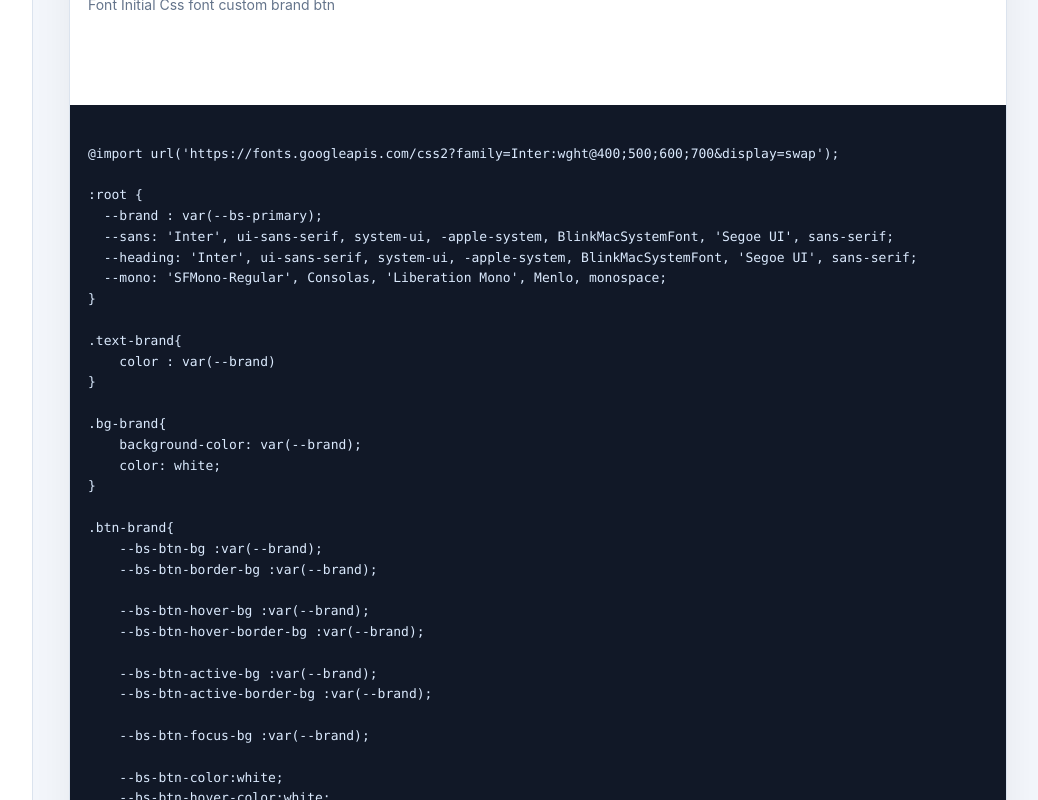
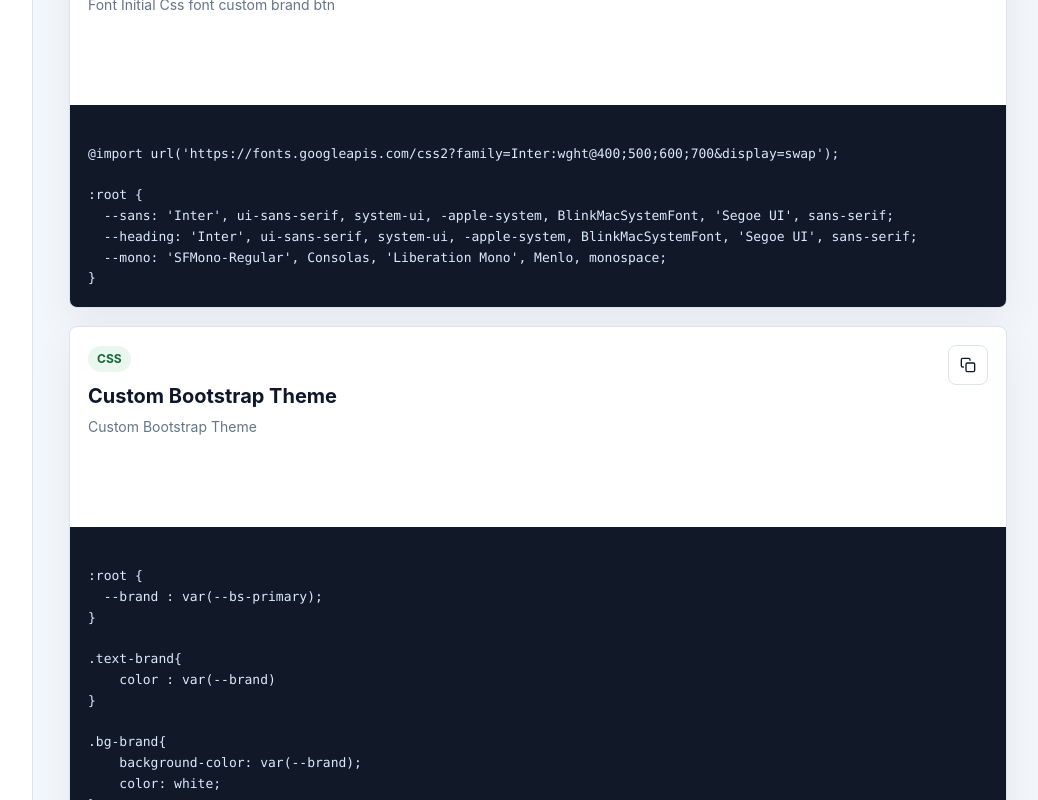
Before and after one commit to Devp-sriram/snipper, a React (Vite) app: page / in a window 1280 px wide. Shown: the part 660-1460 px from the top of the page, without its empty margins (237-1275 px from the left). Built offline with nearby package versions, Linux system fonts and the light colour scheme.

Commit message:
extra snips added

```diff
--- a/src/snippets/snip.js
+++ b/src/snippets/snip.js
@@ -1,4 +1,4 @@
-const categories = ['All snippets', 'Commands', 'Components', 'Pages', 'Layout', 'Utilities']
+const categories = ['All snippets', 'Commands', 'Components', 'Pages', 'Features', 'Layout', 'Utilities']
 
 export const snippets = [
     {
@@ -19,11 +19,22 @@ export const snippets = [
 @import url('https://fonts.googleapis.com/css2?family=Inter:wght@400;500;600;700&display=swap');
 
 :root {
-  --brand : var(--bs-primary);
   --sans: 'Inter', ui-sans-serif, system-ui, -apple-system, BlinkMacSystemFont, 'Segoe UI', sans-serif;
   --heading: 'Inter', ui-sans-serif, system-ui, -apple-system, BlinkMacSystemFont, 'Segoe UI', sans-serif;
   --mono: 'SFMono-Regular', Consolas, 'Liberation Mono', Menlo, monospace;
 }
+`,
+    },
+    {
+        id: 'custom-brand-theme-bootstrap',
+        title: 'Custom Bootstrap Theme',
+        language: 'CSS',
+        category: 'Layout',
+        description: 'Custom Bootstrap Theme',
+        code: `
+:root {
+  --brand : var(--bs-primary);
+}
 
 .text-brand{
     color : var(--brand)
@@ -49,16 +60,6 @@ export const snippets = [
     --bs-btn-color:white;
     --bs-btn-hover-color:white;
     --bs-btn-active-color:white;
-}
-
-.page{
-    background-color: #f6f5fd;
-    height: 100vh;
-}
-
-input , select{
-    color: black;
-    background-color: #f6f5fd;
 }
 `,
     },
@@ -148,6 +149,18 @@ export const AppProvider = ({ children }) => {
     </ContentContext.Provider>
   );
 };
+`,
+    },
+    {
+        id: 'length-reducer',
+        title: 'Length Reducer',
+        language: 'JavaScript',
+        category: 'Utilities',
+        description: 'Length Reducer',
+        code: `
+export function reduceLength(text, len) {
+    return !len ? text : text.length <= len ? text : text.slice(0, len) + "..."
+}
 `,
     },
     {
@@ -412,6 +425,59 @@ export default function Login() {
         width: 100%;
     }
 }`,
+    },
+    {
+        id: 'responsive-cards-dashBoard',
+        title: 'Responsive Cards DashBoard',
+        language: 'JavaScript',
+        category: 'Pages',
+        description: 'Responsive Cards DashBoard',
+        code: `
+import { FaUsers } from "react-icons/fa";
+import { FaDropbox } from "react-icons/fa";
+import { FaBox } from "react-icons/fa";
+import { BsCashCoin } from "react-icons/bs";
+
+import { Card, Row } from 'react-bootstrap'
+import { useProduct, useUser } from '../context/context'
+
+export default function Dash() {
+    const { users } = useUser();
+    const { products } = useProduct()
+    return (
+        <Row className="w-100 gap-2 m-4 h-100">
+            <Card style={{ width: '18rem'}} className="col-12 col-md-6 col-lg-3 mx-auto">
+                <Card.Body>
+                    <FaUsers />
+                    <Card.Title>Total cart</Card.Title>
+                    <Card.Text>{users.length}</Card.Text>
+                </Card.Body>
+            </Card>
+            <Card style={{ width: '18rem'}} className="col-12 col-md-6 col-lg-3 mx-auto">
+                <Card.Body>
+                    <FaUsers />
+                    <Card.Title>Total products</Card.Title>
+                    <Card.Text>{products.length}</Card.Text>
+                </Card.Body>
+            </Card>
+            <Card style={{ width: '18rem'}} className="col-12 col-md-6 col-lg-3 mx-auto">
+                <Card.Body>
+                    <FaUsers />
+                    <Card.Title>Total orders</Card.Title>
+                    <Card.Text>0</Card.Text>
+                </Card.Body>
+            </Card>
+            <Card style={{ width: '18rem'}} className="col-12 col-md-6 col-lg-3 mx-auto">
+                <Card.Body>
+                    <FaUsers />
+                    <Card.Title>Total Revenue</Card.Title>
+                    <Card.Text>0</Card.Text>
+                </Card.Body>
+            </Card>
+        </Row>
+    )
+}
+`,
     },
     {
         id: 'form',
@@ -1418,7 +1484,6 @@ ul a:hover {
         category: 'Components',
         description: 'Footer',
         code: `
-
 import React from 'react'
 import { IoLocationOutline } from "react-icons/io5";
 import { FaPhoneAlt } from "react-icons/fa";
@@ -1485,14 +1550,13 @@ function Footer() {
 export default Footer
   `,
     },
-     {
-        id: 'Cart',
-        title: 'Cart',
+    {
+        id: 'Product Card',
+        title: 'Product Card',
         language: 'JavaScript',
         category: 'Components',
-        description: 'Cart',
+        description: 'Product Card',
         code: `
-
 import { Badge, Card, Button } from 'react-bootstrap'
 
 
@@ -1539,5 +1603,58 @@ export default function ProductCard({ product }) {
 }
     `,
     },
+    {
+        id: 'Cart',
+        title: 'Cart',
+        language: 'JavaScript',
+        category: 'Components',
+        description: 'Cart',
+        code: `
+import { Badge, Card, Button } from 'react-bootstrap'
+
+
+import { useCart } from '../context/context'
+import { reduceLength } from '../utils/len'
+
+
+export default function ProductCard({ product }) {
+    const { cart, setCart } = useCart()
+
+    function AddCart(product) {
+        setCart(prev => [{ ...product, price: Number(product.price), qty: 1 }, ...prev,])
+    }
+    return (
+        <Card key={product.id} style={{ width: '14rem' }} className='text-start'>
+            <Card.Img
+                variant="top"
+                src={product.image}
+                style={{
+                    height: "200px",
+                    width: "100%",
+                    objectFit: "contain",
+                    objectPosition: "center",
+                    backgroundColor: "#f8f9fa"
+                }}
+            />
+
+            <Card.Body className='d-flex flex-column justify-content-between'>
+                <div>
+                    <Card.Title style={{ fontSize: "20px" }}>{reduceLength(product.title, 24)}</Card.Title>
+                    <Badge bg="success">{product.category}</Badge>
+                </div>
+                <div>
+                    <div className='d-flex justify-content-between align-items-center'>
+                        <Card.Text className='mb-0'>
+                            $ {product.price}
+                        </Card.Text>
+                        <Button variant="primary" onClick={() => AddCart(product)}>Add to Cart</Button>
+                    </div>
+                </div>
+            </Card.Body>
+        </Card>
+    )
+}
+    `,
+    },
 
 ]
```
